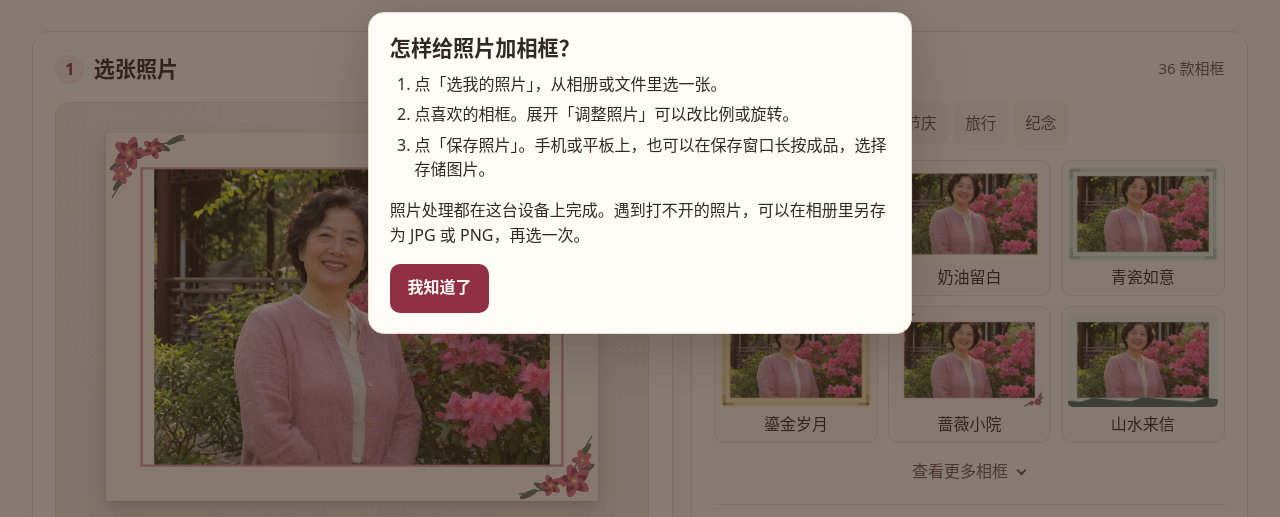
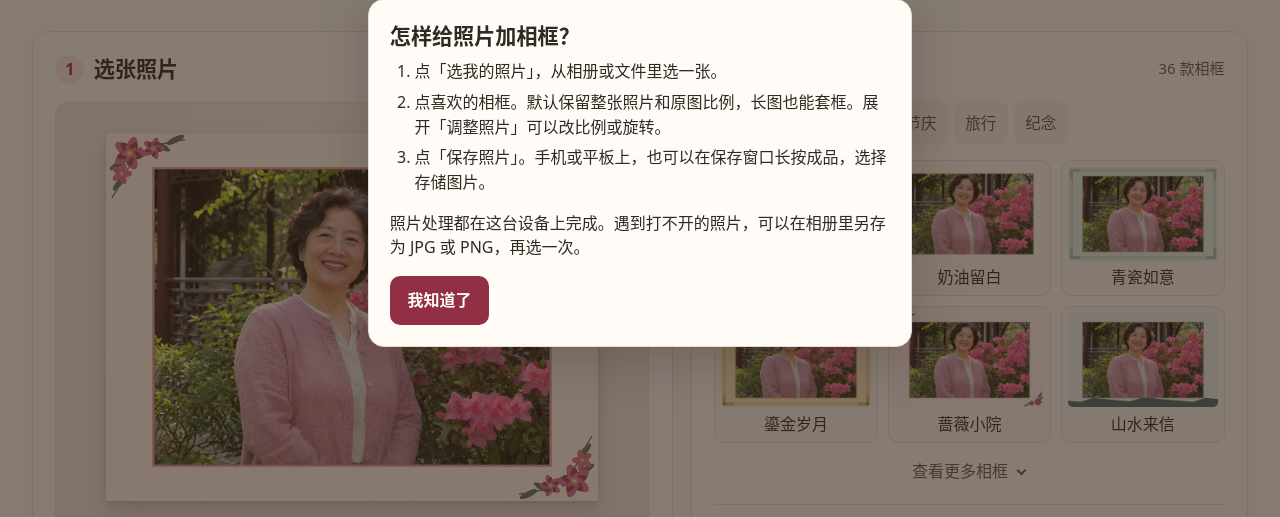
Before and after one commit to txdywy/img, a plain HTML site: page docs/index.html in a window 1280 px wide. Both pictures are taken after a click on the button "使用帮助". Shown: the part 227-744 px from the top of the page. Drawn offline with Linux system fonts and the light colour scheme.

Commit message:
Fit photo frames to the original image aspect ratio

```diff
--- a/docs/assets/app.js
+++ b/docs/assets/app.js
@@ -1,5 +1,5 @@
 import {frames, categories, byId} from './frames.js';
-import {dimensions, paint} from './render.js';
+import {aspectRatio, dimensions, paint} from './render.js?v=2';
 import {setupAnalytics, track} from './analytics.js';
 
 const $ = id => document.getElementById(id);
@@ -14,6 +14,8 @@ const status = $('status');
 const resultDialog = $('result-dialog');
 const defaults = {ratio: 'original', fit: 'contain', rotation: 0, x: .5, y: .5};
 const thumbnailOptions = {...defaults, fit: 'cover'};
+const tileWidth = 184;
+const tileHeight = 116;
 const listSize = 6;
 const maxImportSize = 50 * 1024 * 1024;
 const exportEdge = 4096;
@@ -100,6 +102,25 @@ function updateFrameSelection() {
   }
 }
 
+function drawTile(canvas, frame) {
+  if (!isUserPhoto) {
+    canvas.style.width = '';
+    paint(canvas, image, frame, {...thumbnailOptions, rotation: options.rotation}, tileWidth, tileHeight);
+    return;
+  }
+  const ratio = aspectRatio(image, options);
+  const width = Math.max(1, Math.round(Math.min(tileWidth, tileHeight * ratio)));
+  const height = Math.max(1, Math.round(Math.min(tileHeight, tileWidth / ratio)));
+  canvas.style.width = `${100 * width / tileWidth}%`;
+  paint(canvas, image, frame, options, width, height);
+}
+
+function refreshGalleryPreviews() {
+  for (const button of grid.children) {
+    drawTile(button.querySelector('canvas'), byId.get(button.dataset.frame));
+  }
+}
+
 function drawGallery() {
   const items = category === 'all' ? frames : frames.filter(frame => frame.category === category);
   $('frame-count').textContent = `${items.length} 款相框`;
@@ -112,14 +133,17 @@ function drawGallery() {
     button.dataset.frame = frame.id;
     const canvas = document.createElement('canvas');
     canvas.setAttribute('aria-hidden', 'true');
-    paint(canvas, image, frame, {...thumbnailOptions, rotation: options.rotation}, 184, 116);
+    drawTile(canvas, frame);
+    const thumbnail = document.createElement('span');
+    thumbnail.className = 'thumbnail';
+    thumbnail.append(canvas);
     const caption = document.createElement('span');
     caption.textContent = frame.name;
     const mark = document.createElement('span');
     mark.className = 'chosen';
     mark.setAttribute('aria-hidden', 'true');
     mark.innerHTML = '<svg class="icon"><use href="#i-check"/></svg>';
-    button.append(canvas, caption, mark);
+    button.append(thumbnail, caption, mark);
     entries.append(button);
   }
   grid.replaceChildren(entries);
@@ -215,7 +239,7 @@ async function importPhoto(file) {
     $('file-hint').textContent = '原照片会保留';
     showStatus('照片已选好。点任意一款相框试试看。');
     requestPreview();
-    drawGallery();
+    refreshGalleryPreviews();
     track('photo_selected');
   } catch {
     if (version === importVersion) showStatus('这张照片打不开。请试试 JPG、PNG 或 WebP 照片。', true);
@@ -272,14 +296,18 @@ function syncOptions() {
 $('ratio').addEventListener('change', event => {
   options.ratio = event.target.value;
   requestPreview();
+  refreshGalleryPreviews();
 });
 $('fit').addEventListener('change', event => {
   options.fit = event.target.value;
   syncOptions();
   requestPreview();
+  refreshGalleryPreviews();
 });
 for (const axis of ['x', 'y']) {
-  $('offset-' + axis).addEventListener('input', event => {
+  const slider = $('offset-' + axis);
+  slider.addEventListener('change', refreshGalleryPreviews);
+  slider.addEventListener('input', event => {
     options[axis] = Number(event.target.value) / 100;
     requestPreview();
   });
@@ -287,13 +315,13 @@ for (const axis of ['x', 'y']) {
 $('rotate').addEventListener('click', () => {
   options.rotation = (options.rotation + 90) % 360;
   requestPreview();
-  drawGallery();
+  refreshGalleryPreviews();
 });
 $('reset').addEventListener('click', () => {
   options = {...defaults};
   syncOptions();
   requestPreview();
-  drawGallery();
+  refreshGalleryPreviews();
 });
 
 function encode(canvas) {
@@ -369,7 +397,7 @@ $('stage-placeholder').hidden = false;
 loadImage(new URL('./example.webp', import.meta.url).href).then(sample => {
   if (isUserPhoto) return;
   image = sample;
-  drawGallery();
+  refreshGalleryPreviews();
   requestPreview();
 }).catch(() => {
   $('preview-label').textContent = '等待选图';
--- a/docs/assets/render.js
+++ b/docs/assets/render.js
@@ -193,13 +193,15 @@ function motifs(ctx, w, h, m, frame) {
   corners(ctx, w, h, m, frame);
 }
 
+export function aspectRatio(image, options) {
+  if (options.ratio !== 'original') return Number(options.ratio);
+  return options.rotation % 180 === 0 ? image.width / image.height : image.height / image.width;
+}
+
 export function dimensions(image, options, limit, maxPixels = Infinity) {
-  const rotated = options.rotation % 180 !== 0;
-  const width = rotated ? image.height : image.width;
-  const height = rotated ? image.width : image.height;
-  const ratio = options.ratio === 'original' ? width / height : Number(options.ratio);
+  const ratio = aspectRatio(image, options);
   const big = Math.max(ratio, 1 / ratio);
-  const longest = Math.min(limit, Math.max(1, Math.ceil(Math.max(width, height) / .84)), Math.floor(Math.sqrt(maxPixels * big)));
+  const longest = Math.min(limit, Math.max(1, Math.ceil(Math.max(image.width, image.height) / .80)), Math.floor(Math.sqrt(maxPixels * big)));
   return ratio >= 1
     ? [longest, Math.max(1, Math.round(longest / ratio))]
     : [Math.max(1, Math.round(longest * ratio)), longest];
@@ -210,8 +212,11 @@ export function paint(canvas, image, frame, options, width, height) {
   if (canvas.height !== height) canvas.height = height;
   const ctx = canvas.getContext('2d', {alpha: false});
   if (!ctx) throw new Error('Canvas unavailable');
-  const m = Math.min(width, height) * (frame.motif === 'plain' ? .071 : .098);
-  const area = {x: m, y: m, w: width - m * 2, h: height - m * (frame.motif === 'instant' ? 2.54 : 2)};
+  const margin = frame.motif === 'plain' ? .071 : .098;
+  const m = Math.min(width, height) * margin;
+  const innerScale = 1 - margin * (frame.motif === 'instant' ? 2.54 : 2);
+  // Scale both axes together so an original-ratio photo fills the opening.
+  const area = {x: width * (1 - innerScale) / 2, y: height * margin, w: width * innerScale, h: height * innerScale};
   box(ctx, 0, 0, width, height, frame.paper);
   ctx.save();
   ctx.globalAlpha = .40;
--- a/docs/assets/style.css
+++ b/docs/assets/style.css
@@ -99,7 +99,11 @@ details[open] .chevron, [aria-expanded="true"] .chevron { transform: rotate(225d
 }
 .frame:hover { border-color: #ae7780; background: #f9efea; }
 .frame[aria-pressed="true"] { border-color: var(--rose); box-shadow: inset 0 0 0 1px var(--rose); background: var(--rose-light); color: #782538; font-weight: 750; }
-.frame canvas { display: block; width: 100%; height: auto; border-radius: .3rem; background: var(--stage); }
+.thumbnail {
+  display: grid; place-items: center; aspect-ratio: 184 / 116; overflow: hidden;
+  border-radius: .3rem; background: var(--stage);
+}
+.thumbnail canvas { display: block; width: 100%; height: auto; max-width: 100%; }
 .frame .chosen { position: absolute; display: grid; place-items: center; width: 1.35rem; height: 1.35rem; top: .62rem; right: .62rem; border-radius: 50%; background: var(--rose); color: var(--panel); }
 .chosen .icon { width: .9rem; height: .9rem; }
 .more { display: flex; align-items: center; justify-content: center; gap: .42rem; min-height: 2.75rem; width: 100%; margin-top: .42rem; padding: .2rem; border: 0; background: transparent; color: var(--soft); border-radius: .35rem; }
--- a/docs/index.html
+++ b/docs/index.html
@@ -14,9 +14,9 @@
   <meta property="og:description" content="36 款免费相框，选照片、挑相框、保存。照片留在自己的设备上。">
   <meta property="og:url" content="https://img.hackx64.eu.org/">
   <link rel="icon" href="./assets/favicon.svg" type="image/svg+xml">
-  <link rel="stylesheet" href="./assets/style.css">
+  <link rel="stylesheet" href="./assets/style.css?v=2">
   <link rel="preload" as="image" href="./assets/example.webp" type="image/webp">
-  <script type="module" src="./assets/app.js"></script>
+  <script type="module" src="./assets/app.js?v=2"></script>
 </head>
 <body>
   <svg class="symbols" aria-hidden="true" xmlns="http://www.w3.org/2000/svg">
@@ -69,7 +69,7 @@
             <div class="adjust-body">
               <label for="ratio">成品比例</label>
               <select id="ratio">
-                <option value="original">跟随原图</option>
+                <option value="original">跟随原图比例</option>
                 <option value="1">正方形 1∶1</option>
                 <option value="0.75">竖图 3∶4</option>
                 <option value="0.5625">竖屏 9∶16</option>
@@ -119,7 +119,7 @@
       <h2 id="help-title">怎样给照片加相框？</h2>
       <ol>
         <li>点「选我的照片」，从相册或文件里选一张。</li>
-        <li>点喜欢的相框。展开「调整照片」可以改比例或旋转。</li>
+        <li>点喜欢的相框。默认保留整张照片和原图比例，长图也能套框。展开「调整照片」可以改比例或旋转。</li>
         <li>点「保存照片」。手机或平板上，也可以在保存窗口长按成品，选择存储图片。</li>
       </ol>
       <p>照片处理都在这台设备上完成。遇到打不开的照片，可以在相册里另存为 JPG 或 PNG，再选一次。</p>
```
Also changed, not shown: 1 other file.
